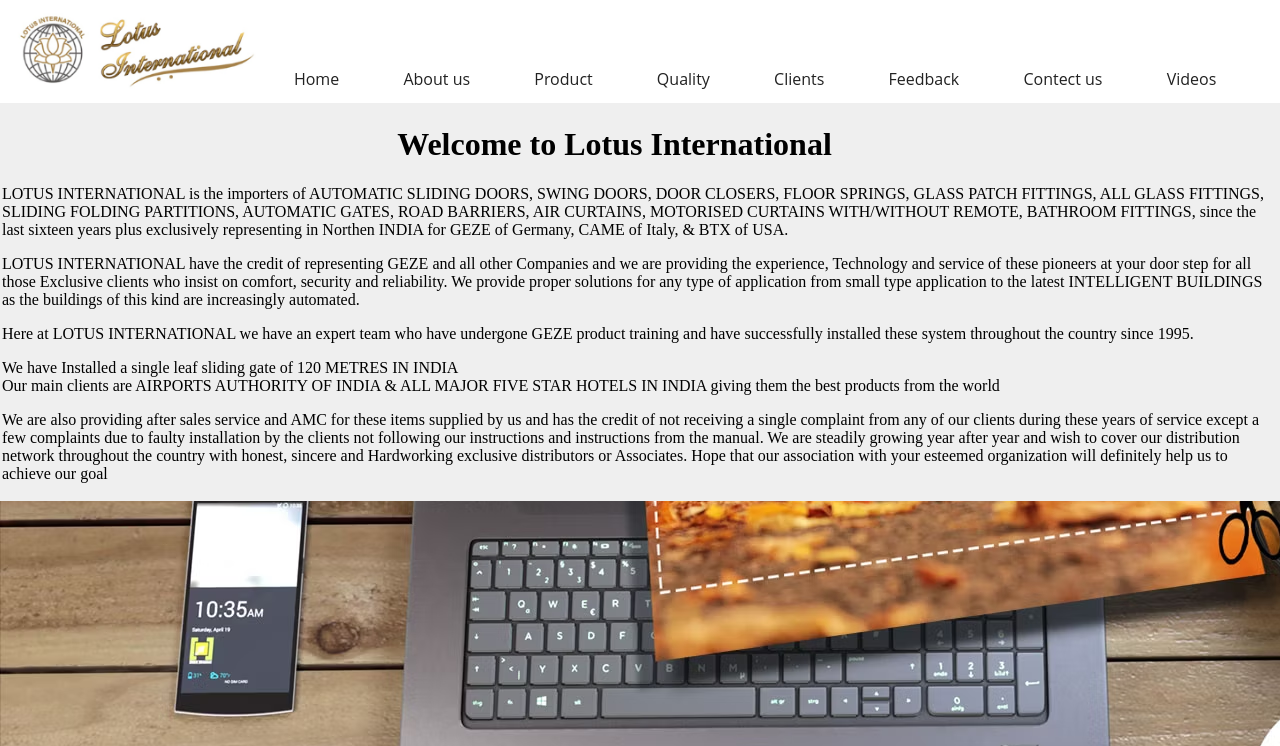
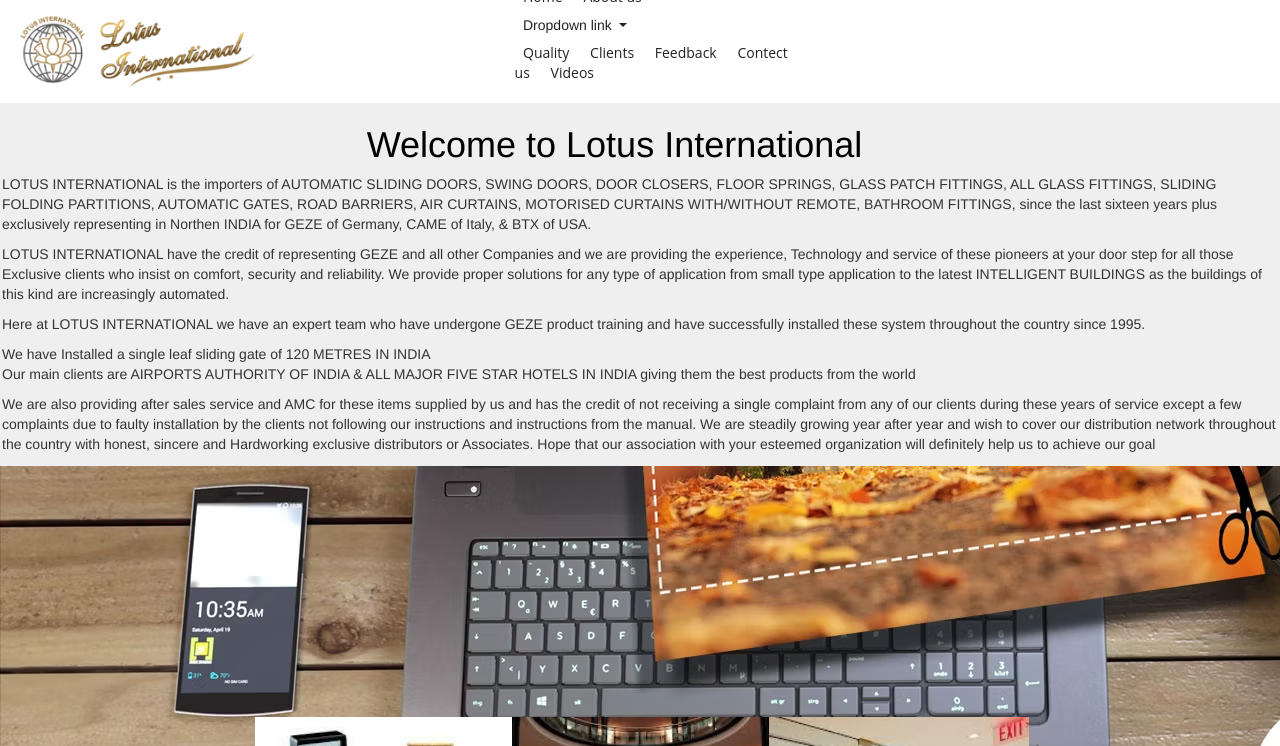
Before and after one commit to Sanjai420/tasks, a plain HTML site: page website task/index.html in a window 1280 px wide. Shown: the top 746 px of the page. Drawn offline with nearby package versions, Linux system fonts and the light colour scheme.

Commit message:
Update index.html

```diff
--- a/website task/index.html
+++ b/website task/index.html
@@ -5,6 +5,8 @@
     <meta http-equiv="X-UA-Compatible" content="IE=edge">
     <meta name="viewport" content="width=device-width, initial-scale=1.0">
     <title>Document</title>
+     <link rel="stylesheet" href="https://cdn.jsdelivr.net/npm/bootstrap@4.3.1/dist/css/bootstrap.min.css" integrity="sha384-ggOyR0iXCbMQv3Xipma34MD+dH/1fQ784/j6cY/iJTQUOhcWr7x9JvoRxT2MZw1T" crossorigin="anonymous">
+    <link rel="stylesheet" href="https://maxcdn.bootstrapcdn.com/bootstrap/3.4.1/css/bootstrap.min.css">
 </head>
 <body>
     <style>
@@ -82,7 +84,16 @@
         <div class="contents">
             <a href="#" style="font-size: 100%; font-family: 'Open Sans', sans-serif;">Home</a>
             <a href="#" style="font-size: 100%; font-family: 'Open Sans', sans-serif;">About us</a>
-            <a href="#" style="font-size: 100%; font-family: 'Open Sans', sans-serif;"> Product</a>
+            <li class="nav-item dropdown">
+	        <a class="nav-link dropdown-toggle" href="#" id="navbarDropdownMenuLink" data-toggle="dropdown" aria-haspopup="true" aria-expanded="false">
+          		Dropdown link
+        	</a>
+        	<div class="dropdown-menu" aria-labelledby="navbarDropdownMenuLink">
+         		<a class="dropdown-item" href="#">Action</a>
+         	 	<a class="dropdown-item" href="#">Another action</a>
+          		<a class="dropdown-item" href="#">Something else here</a>
+        	</div>
+      	    </li>
             <a href="#" style="font-size: 100%; font-family: 'Open Sans', sans-serif;">Quality</a>
             <a href="#" style="font-size: 100%; font-family: 'Open Sans', sans-serif;">Clients</a>
             <a href="#" style="font-size: 100%; font-family: 'Open Sans', sans-serif;"> Feedback</a>
```
